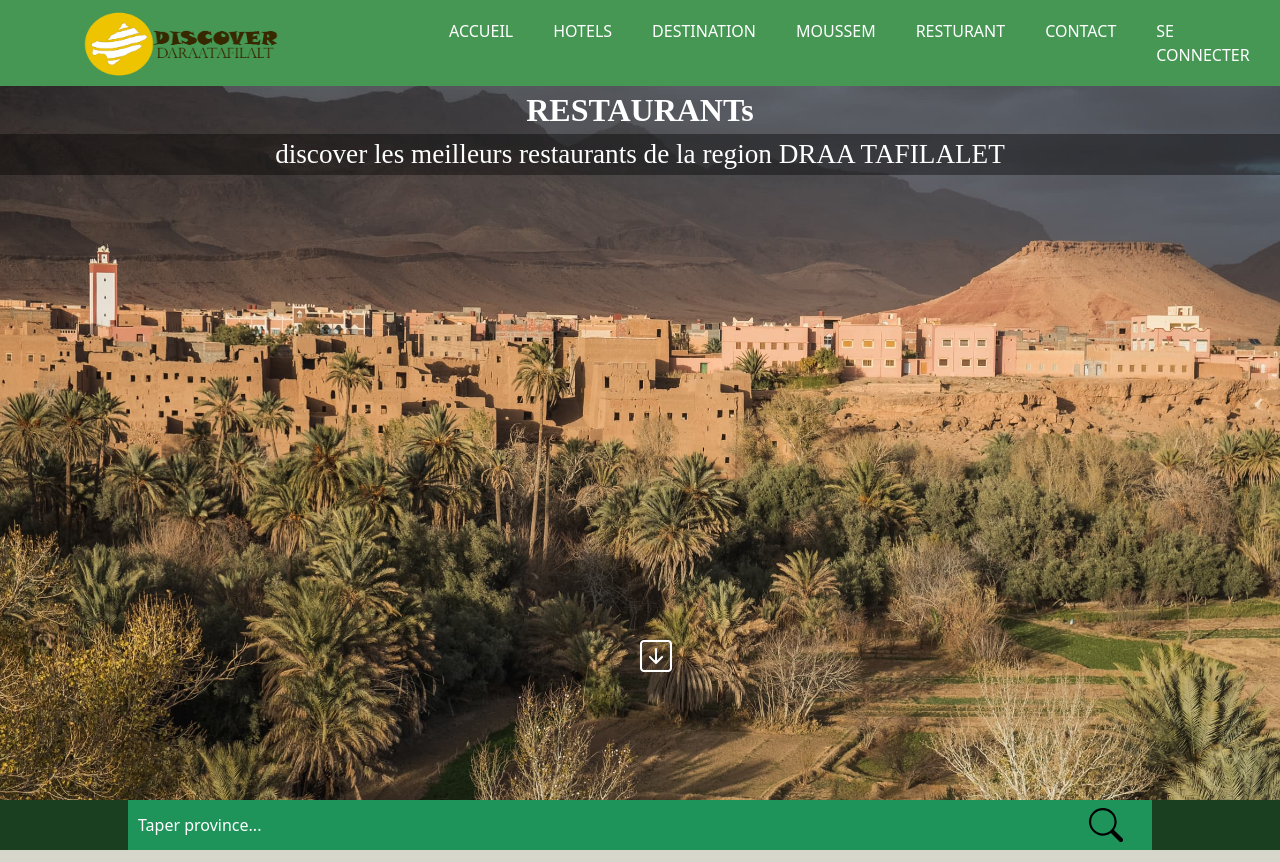
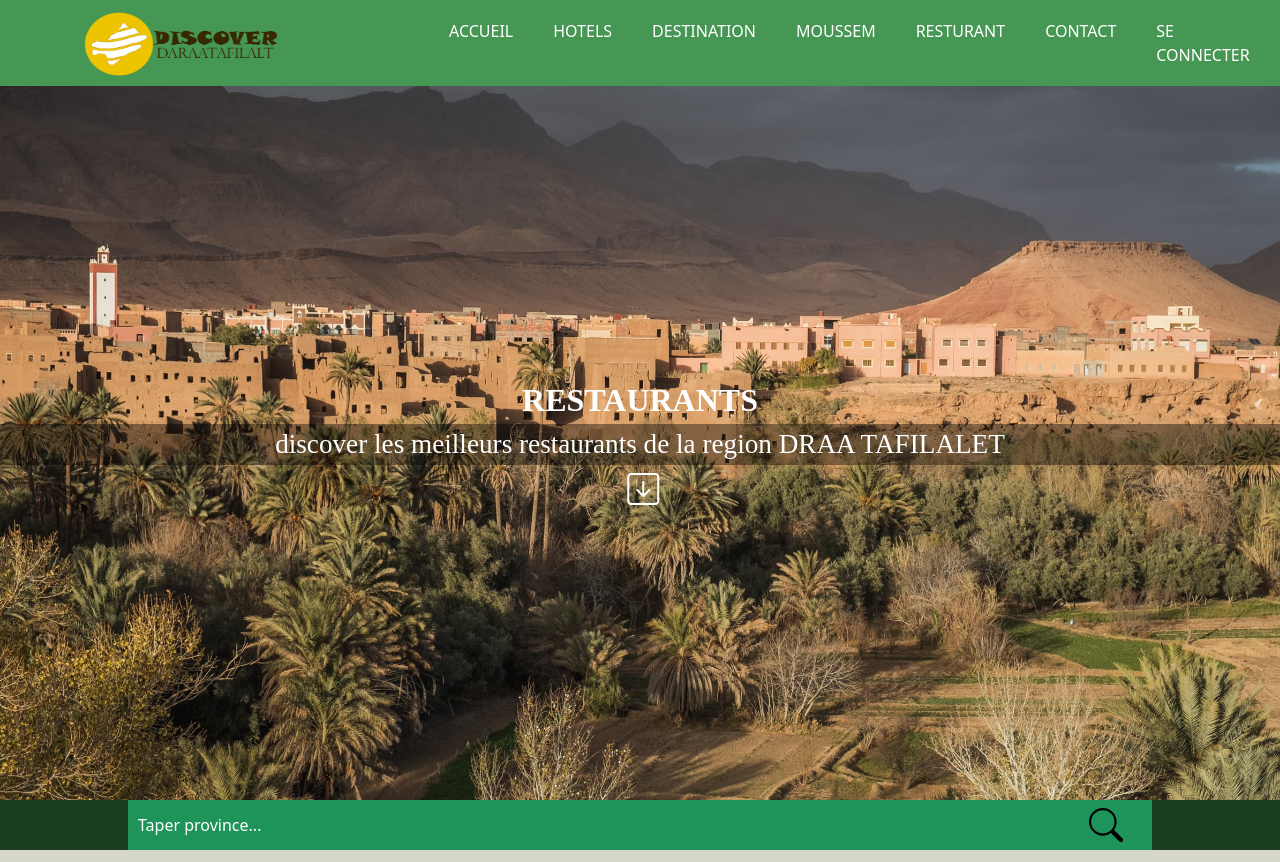
Before and after one commit to aminbarri/discoverdaraatafilaltmain, a PHP site: page /pagerestau.php in a window 1280 px wide. Shown: the top 862 px of the page. Run offline with PHP 8.4, Linux system fonts and the light colour scheme.

Commit message:
first commit

```diff
--- a/moussempage.php
+++ b/moussempage.php
@@ -126,9 +126,9 @@ session_start();
                     <div>
                         <div class="htl">MOUSSEMS</div>
                         <div class="hot">discover les meilleurs moussems de la region DRAA TAFILALET</div>
-                      <a href="#second">
+
                     <div class="der">
-
+                     <a href="#second">
                     <i class="bi bi-arrow-down-square"></i>
 
                         </div></a>
--- a/page-affiche.css
+++ b/page-affiche.css
@@ -85,8 +85,8 @@ padding-right: 7px;
 .der{
 position: absolute;
 font-size: xx-large;
-top: 79%;
-    left: 50%;
+
+    left: 49%;
 }
 .bottom_footer>span{
 color: white;
@@ -160,5 +160,5 @@ color: white;
     width: 100%;
     position:absolute;
     top:47vh;
-    left: 8vw;
+   left:8vw;
 }
--- a/pagerestau.php
+++ b/pagerestau.php
@@ -121,21 +121,21 @@ session_start();
 
               </div>
             </nav>
-            <div class="medium">
+            <div class="h">
                 <center>
                     <div>
-                        <div class="htl">RESTAURANTs</div>
+                        <div class="htl">RESTAURANTS</div>
                         <div class="hot">discover les meilleurs restaurants de la region DRAA TAFILALET</div>
 
                     </div>
-                </center><a href="#second">
+
                     <div class="der">
-
+                       <a href="#second">
                         <span></span>
                     <i class="bi bi-arrow-down-square"></i>
 
                         </div></a>
-
+                </center>
                         </div>
         </div>
         <div id="second">
```
Also changed, not shown: destinationpage.php (+4 -4 lines), hotelpage.php (+4 -4 lines).
